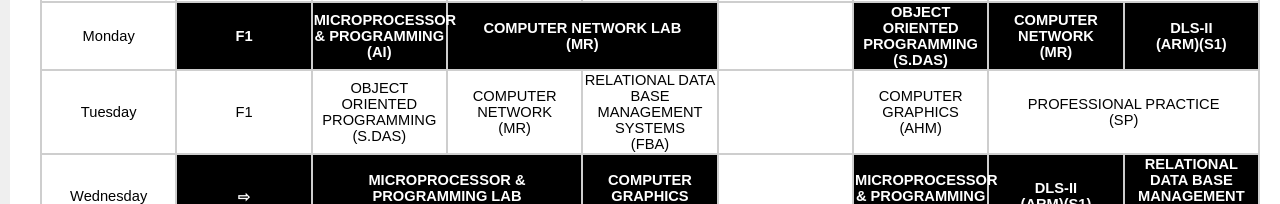
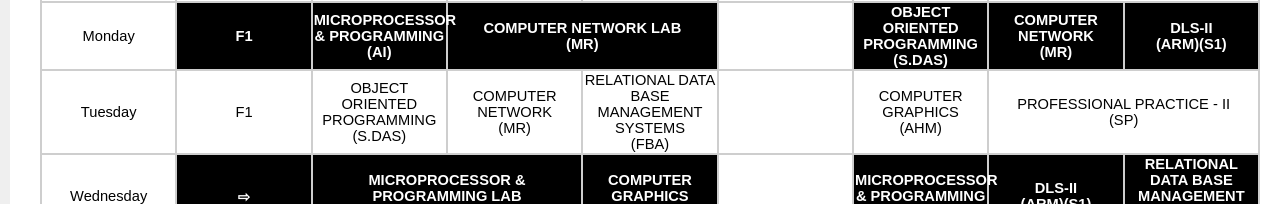
Before and after one commit to mrinjamul/college-schedule, a React (Create React App) app: page / in a window 1280 px wide. Both pictures are taken after a click on the button "View Full Schedule". Shown: the part 573-777 px from the top of the page. Built offline with nearby package versions, Linux system fonts and the light colour scheme.

Commit message:
fix subject-name

```diff
--- a/src/components/Fschedule.js
+++ b/src/components/Fschedule.js
@@ -46,7 +46,7 @@ function Schedule() {
                   <td>RELATIONAL DATA BASE MANAGEMENT SYSTEMS<br/>(FBA)</td>
                   <td></td>
                   <td>COMPUTER GRAPHICS<br/>(AHM)</td>
-                  <td colspan="2">PROFESSIONAL PRACTICE<br/>(SP)</td>
+                  <td colspan="2">PROFESSIONAL PRACTICE - II<br/>(SP)</td>
               </tr>
               <tr>
                   <td>Wednesday</td>
```
